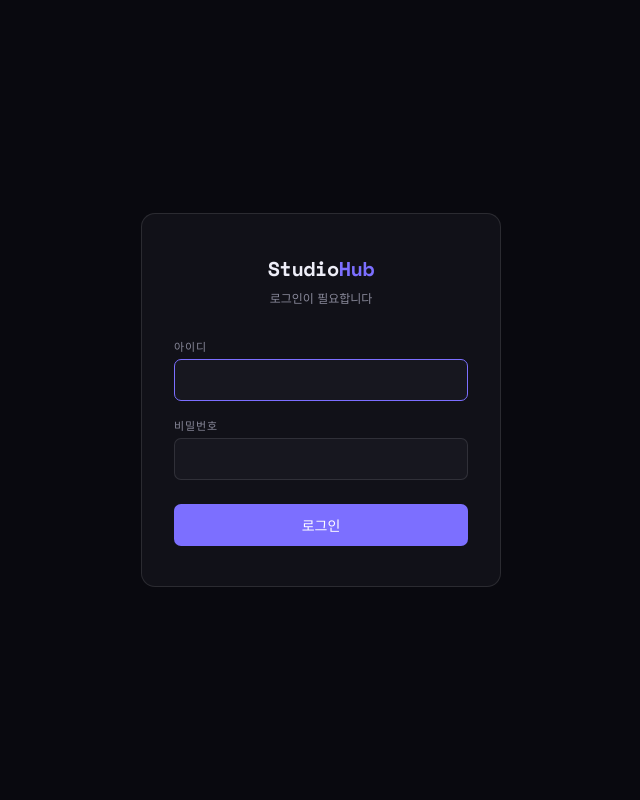
After one commit to goldmireu-source/studio-hub, a Flask app: page /login in a window 1280 px wide. The commit adds this page. Shown: the whole page, without its empty margins (319-959 px from the left). Run offline with Flask 3, Linux system fonts and the light colour scheme.

Commit message:
feat: 단일 사용자 로그인 인증 추가
- before_request로 전체 경로 보호 (로그인 필수)
- /login, /logout 라우트 + login.html 템플릿
- 비밀번호 SHA256 해시 저장, secret_key 자동 생성 (settings.json)
- API 경로는 401 JSON 반환, 페이지는 /login 리디렉트
- 세션 30일 유지
- 설정 모달에서 아이디/비밀번호 변경 가능
- topbar에 로그아웃 버튼

기본 계정: admin / studiohub2024 (설정에서 변경 권장)

Co-Authored-By: Claude Sonnet 4.6 <noreply@anthropic.com>

```diff
--- a/app.py
+++ b/app.py
@@ -1,5 +1,7 @@
 import os, sys, json, time, threading, shutil, zipfile, urllib.request, re
-from flask import Flask, request, jsonify, send_file, render_template
+import hashlib, secrets
+from datetime import timedelta
+from flask import Flask, request, jsonify, send_file, render_template, session, redirect
 from flask_cors import CORS
 
 app = Flask(__name__)
@@ -69,6 +71,69 @@ def save_settings(data):
         os.environ['ANTHROPIC_API_KEY'] = data['anthropic_key']
 
 load_settings()
+
+# ── 인증 ─────────────────────────────────────────────────────
+def _hash_pw(pw):
+    return hashlib.sha256(pw.encode('utf-8')).hexdigest()
+
+def _init_auth():
+    s = load_settings()
+    changed = {}
+    if not s.get('secret_key'):
+        changed['secret_key'] = secrets.token_hex(32)
+    if not s.get('auth_user') or not s.get('auth_pass_hash'):
+        default_pw = 'studiohub2024'
+        changed['auth_user'] = 'admin'
+        changed['auth_pass_hash'] = _hash_pw(default_pw)
+        print(f'[AUTH] 기본 계정 생성: admin / {default_pw}  ← 설정에서 변경하세요')
+    if changed:
+        save_settings(changed)
+        s.update(changed)
+    return s
+
+_auth_cfg = _init_auth()
+app.secret_key = _auth_cfg['secret_key']
+app.permanent_session_lifetime = timedelta(days=30)
+
+@app.before_request
+def require_login():
+    pub = {'login', 'logout', 'static'}
+    if request.endpoint in pub:
+        return
+    if not session.get('logged_in'):
+        if request.path.startswith('/api/'):
+            return jsonify({'error': 'Unauthorized', 'login_required': True}), 401
+        return redirect('/login')
+
+@app.route('/login', methods=['GET', 'POST'])
+def login():
+    error = None
+    if request.method == 'POST':
+        user = request.form.get('username', '').strip()
+        pw   = request.form.get('password', '')
+        s = load_settings()
+        if user == s.get('auth_user') and _hash_pw(pw) == s.get('auth_pass_hash', ''):
+            session.permanent = True
+            session['logged_in'] = True
+            session['username'] = user
+            return redirect('/')
+        error = '아이디 또는 비밀번호가 올바르지 않습니다.'
+    return render_template('login.html', error=error)
+
+@app.route('/logout')
+def logout():
+    session.clear()
+    return redirect('/login')
+
+@app.route('/api/settings/auth', methods=['POST'])
+def api_change_auth():
+    data = request.json or {}
+    new_user = data.get('username', '').strip()
+    new_pass = data.get('password', '').strip()
+    if not new_user or not new_pass:
+        return jsonify({'success': False, 'error': '아이디와 비밀번호를 입력하세요'}), 400
+    save_settings({'auth_user': new_user, 'auth_pass_hash': _hash_pw(new_pass)})
+    return jsonify({'success': True})
 
 @app.route('/api/settings', methods=['POST'])
 def api_settings():
--- /dev/null
+++ b/templates/login.html
@@ -0,0 +1,72 @@
+<!DOCTYPE html>
+<html lang="ko">
+<head>
+<meta charset="UTF-8">
+<meta name="viewport" content="width=device-width, initial-scale=1.0">
+<title>Studio Hub — 로그인</title>
+<link href="https://fonts.googleapis.com/css2?family=Space+Mono:wght@400;700&family=Noto+Sans+KR:wght@400;500&display=swap" rel="stylesheet">
+<style>
+*,*::before,*::after{box-sizing:border-box;margin:0;padding:0}
+:root{
+  --bg:#09090f;--s1:#111118;--s2:#17171f;
+  --b1:rgba(255,255,255,.06);--b2:rgba(255,255,255,.11);
+  --a1:#7c6fff;--a3:#6fffc4;--a2:#ff6fa0;
+  --tx:#eeeef8;--m2:#888899;
+  --mono:'Space Mono',monospace;--sans:'Noto Sans KR',sans-serif;
+}
+html,body{min-height:100vh;background:var(--bg);color:var(--tx);font-family:var(--sans)}
+body{display:flex;align-items:center;justify-content:center}
+.box{
+  background:var(--s1);border:1px solid var(--b2);border-radius:14px;
+  padding:2.5rem 2rem;width:100%;max-width:360px;
+}
+.logo{text-align:center;margin-bottom:2rem}
+.logo-title{font-family:var(--mono);font-size:20px;font-weight:700;letter-spacing:-.02em}
+.logo-title span{color:var(--a1)}
+.logo-sub{font-size:12px;color:var(--m2);margin-top:6px}
+.field{margin-bottom:1rem}
+.field label{display:block;font-size:11px;color:var(--m2);letter-spacing:.08em;text-transform:uppercase;margin-bottom:5px}
+.field input{
+  width:100%;padding:10px 13px;background:var(--s2);
+  border:1px solid var(--b2);border-radius:7px;
+  color:var(--tx);font-family:var(--sans);font-size:14px;outline:none;
+  transition:border-color .2s;
+}
+.field input:focus{border-color:var(--a1)}
+.btn-login{
+  width:100%;margin-top:.5rem;padding:11px;
+  background:var(--a1);color:#fff;border:none;border-radius:7px;
+  font-size:14px;font-weight:500;font-family:var(--sans);
+  cursor:pointer;transition:opacity .18s;
+}
+.btn-login:hover{opacity:.85}
+.error{
+  background:rgba(255,111,160,.1);border:1px solid rgba(255,111,160,.25);
+  border-radius:7px;color:var(--a2);font-size:13px;
+  padding:9px 13px;margin-bottom:1rem;
+}
+</style>
+</head>
+<body>
+<div class="box">
+  <div class="logo">
+    <div class="logo-title">Studio<span>Hub</span></div>
+    <div class="logo-sub">로그인이 필요합니다</div>
+  </div>
+  {% if error %}
+  <div class="error">{{ error }}</div>
+  {% endif %}
+  <form method="POST" action="/login" autocomplete="on">
+    <div class="field">
+      <label>아이디</label>
+      <input type="text" name="username" autocomplete="username" autofocus required>
+    </div>
+    <div class="field">
+      <label>비밀번호</label>
+      <input type="password" name="password" autocomplete="current-password" required>
+    </div>
+    <button type="submit" class="btn-login">로그인</button>
+  </form>
+</div>
+</body>
+</html>
```
Also changed, not shown: templates/index.html (+30 -1 lines).
